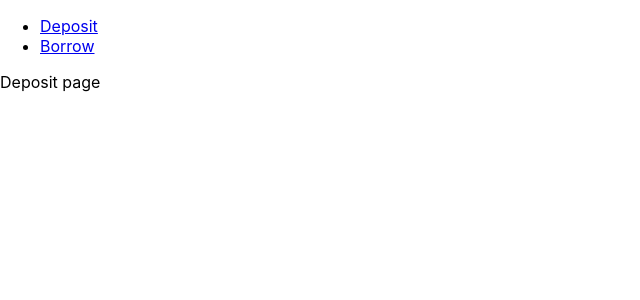
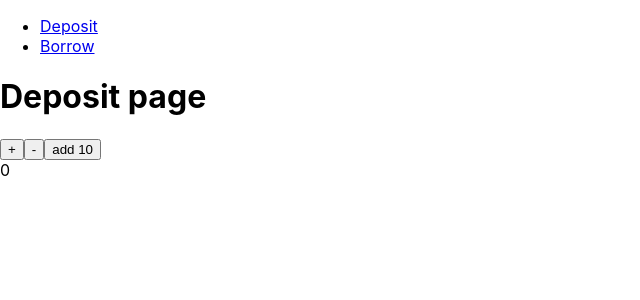
Before and after one commit to tommylinks/react-redux-rtk, a React (Create React App) app: page /deposit in a window 1280 px wide. Shown: the top 300 px of the page, without its empty margins (0-640 px from the left). Built offline with nearby package versions, Linux system fonts and the light colour scheme.

Commit message:
Add redux toolkit

```diff
--- a/craco.config.js
+++ b/craco.config.js
@@ -5,8 +5,8 @@ const resolvePath = (p) => path.resolve(__dirname, p);
 module.exports = () => ({
   webpack: {
     alias: {
-      '@configs': resolvePath('./src/configs'),
-      '@modules': resolvePath('./src/modules'),
+      '@pages': resolvePath('./src/pages'),
+      '@src': resolvePath('./src'),
       '@utils': resolvePath('./src/utils'),
       '@assets': resolvePath('./src/assets'),
     },
--- a/package.json
+++ b/package.json
@@ -16,6 +16,7 @@
     "eslint-plugin-prettier": "^4.0.0",
     "react": "^17.0.2",
     "react-dom": "^17.0.2",
+    "react-redux": "^7.2.6",
     "react-router-dom": "^6.2.2",
     "react-scripts": "5.0.0",
     "typescript": "^4.5.5",
@@ -45,6 +46,7 @@
     ]
   },
   "devDependencies": {
+    "@types/react-redux": "^7.1.23",
     "@typescript-eslint/eslint-plugin": "^5.12.1",
     "@typescript-eslint/parser": "^5.12.1",
     "eslint": "^8.10.0",
--- a/src/index.tsx
+++ b/src/index.tsx
@@ -1,12 +1,16 @@
 import React from 'react';
 import ReactDOM from 'react-dom';
 import './index.css';
+import { store } from '@utils/store';
+import { Provider } from 'react-redux';
 import App from './App';
 import reportWebVitals from './reportWebVitals';
 
 ReactDOM.render(
   <React.StrictMode>
-    <App />
+    <Provider store={store}>
+      <App />
+    </Provider>
   </React.StrictMode>,
   document.getElementById('root'),
 );
--- a/src/pages/deposit/index.tsx
+++ b/src/pages/deposit/index.tsx
@@ -1,5 +1,26 @@
 import React from 'react';
+import { useAppSelector, useAppDispatch } from '@utils/reduxHooks';
+import { decrement, increment, incrementByAmount } from './slices/depositSlice';
 
-const DepositPage = () => <div>Deposit page</div>;
+const DepositPage = () => {
+  const count = useAppSelector((state) => state.borrow.value);
+  const dispatch = useAppDispatch();
+
+  return (
+    <div>
+      <h1>Deposit page</h1>
+      <button type="button" onClick={() => dispatch(increment())}>
+        +
+      </button>
+      <button type="button" onClick={() => dispatch(decrement())}>
+        -
+      </button>
+      <button type="button" onClick={() => dispatch(incrementByAmount(10))}>
+        add 10
+      </button>
+      <div>{count}</div>
+    </div>
+  );
+};
 
 export default DepositPage;
--- /dev/null
+++ b/src/pages/deposit/slices/depositSlice.ts
@@ -0,0 +1,32 @@
+import { createSlice, PayloadAction } from '@reduxjs/toolkit';
+import type { RootState } from '@utils/store';
+
+interface BorrowState {
+  value: number;
+}
+
+const initialState: BorrowState = {
+  value: 0,
+};
+
+export const borrowSlice = createSlice({
+  name: 'counter',
+  initialState,
+  reducers: {
+    increment: (state) => {
+      state.value += 1;
+    },
+    decrement: (state) => {
+      state.value -= 1;
+    },
+    incrementByAmount: (state, action: PayloadAction<number>) => {
+      state.value += action.payload;
+    },
+  },
+});
+
+export const { increment, decrement, incrementByAmount } = borrowSlice.actions;
+
+export const selectCount = (state: RootState) => state.borrow.value;
+
+export default borrowSlice.reducer;
--- /dev/null
+++ b/src/utils/reduxHooks.ts
@@ -0,0 +1,5 @@
+import { TypedUseSelectorHook, useDispatch, useSelector } from 'react-redux';
+import type { RootState, AppDispatch } from './store';
+
+export const useAppDispatch = () => useDispatch<AppDispatch>();
+export const useAppSelector: TypedUseSelectorHook<RootState> = useSelector;
--- /dev/null
+++ b/src/utils/store.ts
@@ -0,0 +1,15 @@
+import { configureStore } from '@reduxjs/toolkit';
+import depositSlice from '@pages/deposit/slices/depositSlice';
+
+export const store = configureStore({
+  reducer: {
+    borrow: depositSlice,
+    // deposit: depositReducer,
+    // portfolio: portfolioReducer,
+  },
+  devTools: process.env.NODE_ENV !== 'production',
+});
+
+export type RootState = ReturnType<typeof store.getState>;
+
+export type AppDispatch = typeof store.dispatch;
--- a/tsconfig.extend.json
+++ b/tsconfig.extend.json
@@ -2,8 +2,8 @@
   "compilerOptions": {
     "baseUrl": ".",
     "paths": {
-      "@configs/*": ["src/configs/*"],
-      "@modules/*": ["src/modules/*"],
+      "@src/*": ["src/*"],
+      "@pages/*": ["src/pages/*"],
       "@utils/*": ["src/utils/*"],
       "@assets/*": ["src/assets/*"]
     }
```
Also changed, not shown: .eslintrc.json, 2 other files (tests, documents, lock files or other folders).
